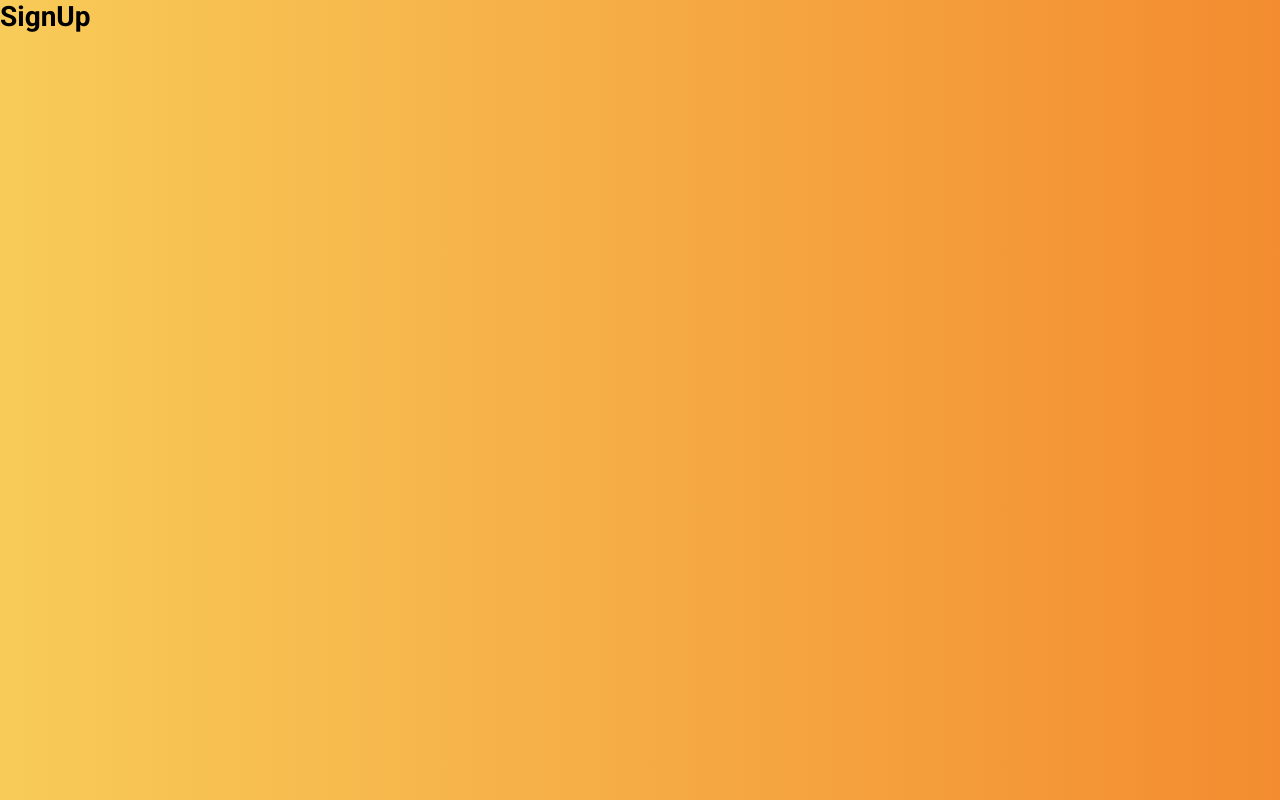
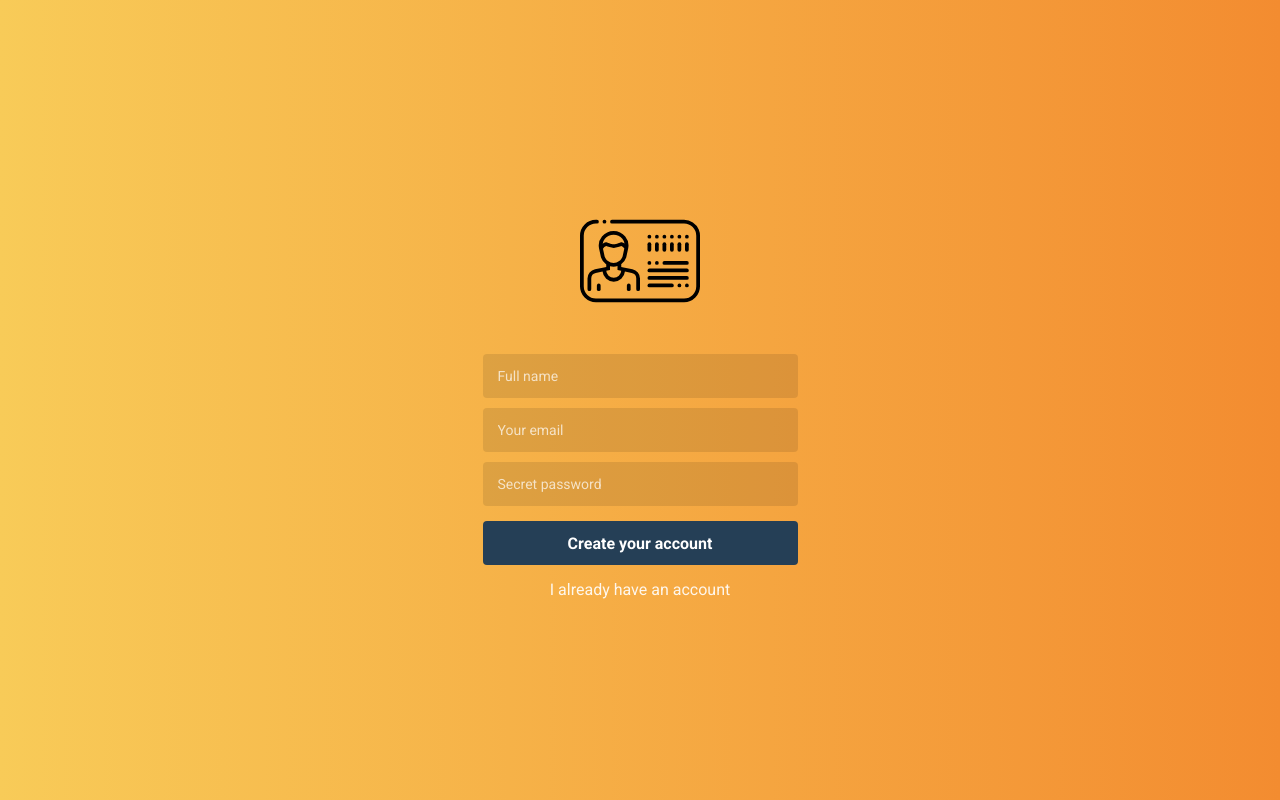
Before and after one commit to FredSoares/shopping_list_web, a React (Create React App) app: page /register in a window 1280 px wide. Built offline with nearby package versions, Linux system fonts and the light colour scheme; the HTML template or start-up script is replaced by a standard one.

Commit message:
styled authentication

```diff
--- a/src/pages/SignIn/index.js
+++ b/src/pages/SignIn/index.js
@@ -1,7 +1,20 @@
 import React from 'react';
+import { Link } from 'react-router-dom';
 
-// import { Container } from './styles';
+import logo from '~/assets/logo.svg';
 
 export default function SignIn() {
-  return <h1>SignIn</h1>;
+  return (
+    <>
+      <img src={logo} alt="ShopList" />
+
+      <form>
+        <input type="email" placeholder="Your email" />
+        <input type="password" placeholder="Secret password" />
+
+        <button type="submit">Log in</button>
+        <Link to="/register">Create a free account</Link>
+      </form>
+    </>
+  );
 }
--- a/src/pages/SignUp/index.js
+++ b/src/pages/SignUp/index.js
@@ -1,7 +1,21 @@
 import React from 'react';
+import { Link } from 'react-router-dom';
 
-// import { Container } from './styles';
+import logo from '~/assets/logo.svg';
 
 export default function SignUp() {
-  return <h1>SignUp</h1>;
+  return (
+    <>
+      <img src={logo} alt="ShopList" />
+
+      <form>
+        <input placeholder="Full name" />
+        <input type="email" placeholder="Your email" />
+        <input type="password" placeholder="Secret password" />
+
+        <button type="submit">Create your account</button>
+        <Link to="/">I already have an account</Link>
+      </form>
+    </>
+  );
 }
--- a/src/pages/_layout/auth/index.js
+++ b/src/pages/_layout/auth/index.js
@@ -1,10 +1,14 @@
 import React from 'react';
 import PropTypes from 'prop-types';
 
-import { Wrapper } from './styles';
+import { Wrapper, Content } from './styles';
 
 export default function AuthLayout({ children }) {
-  return <Wrapper>{children}</Wrapper>;
+  return (
+    <Wrapper>
+      <Content>{children}</Content>
+    </Wrapper>
+  );
 }
 
 AuthLayout.propTypes = {
--- a/src/pages/_layout/auth/styles.js
+++ b/src/pages/_layout/auth/styles.js
@@ -1,6 +1,62 @@
 import styled from 'styled-components';
+import { darken } from 'polished';
 
 export const Wrapper = styled.div`
   height: 100%;
   background: linear-gradient(-90deg, #f38c30, #f8cb58);
+  display: flex;
+  justify-content: center;
+  align-items: center;
 `;
+
+export const Content = styled.div`
+  width: 100%;
+  max-width: 315px;
+  text-align: center;
+
+  form {
+    display: flex;
+    flex-direction: column;
+    margin-top: 30px;
+
+    input {
+      background: rgba(0, 0, 0, 0.1);
+      border: 0;
+      border-radius: 4px;
+      height: 44px;
+      padding: 0 15px;
+      margin: 0 0 10px;
+
+      &::placeholder {
+        color: rgba(255, 255, 255, 0.7);
+      }
+    }
+
+    button {
+      background: #253f56;
+      margin: 5px 0 0;
+      height: 44px;
+      border: 0;
+      border-radius: 4px;
+      font-size: 16px;
+      font-weight: bold;
+      color: #fff;
+      transition: background 0.2s;
+
+      &:hover {
+        background: ${darken(0.05, '#253f56')};
+      }
+    }
+
+    a {
+      color: #fff;
+      margin-top: 15px;
+      font-size: 16px;
+      opacity: 0.9;
+
+      &:hover {
+        opacity: 1;
+      }
+    }
+  }
+`;
```
Also changed, not shown: src/assets/logo.svg (added).
